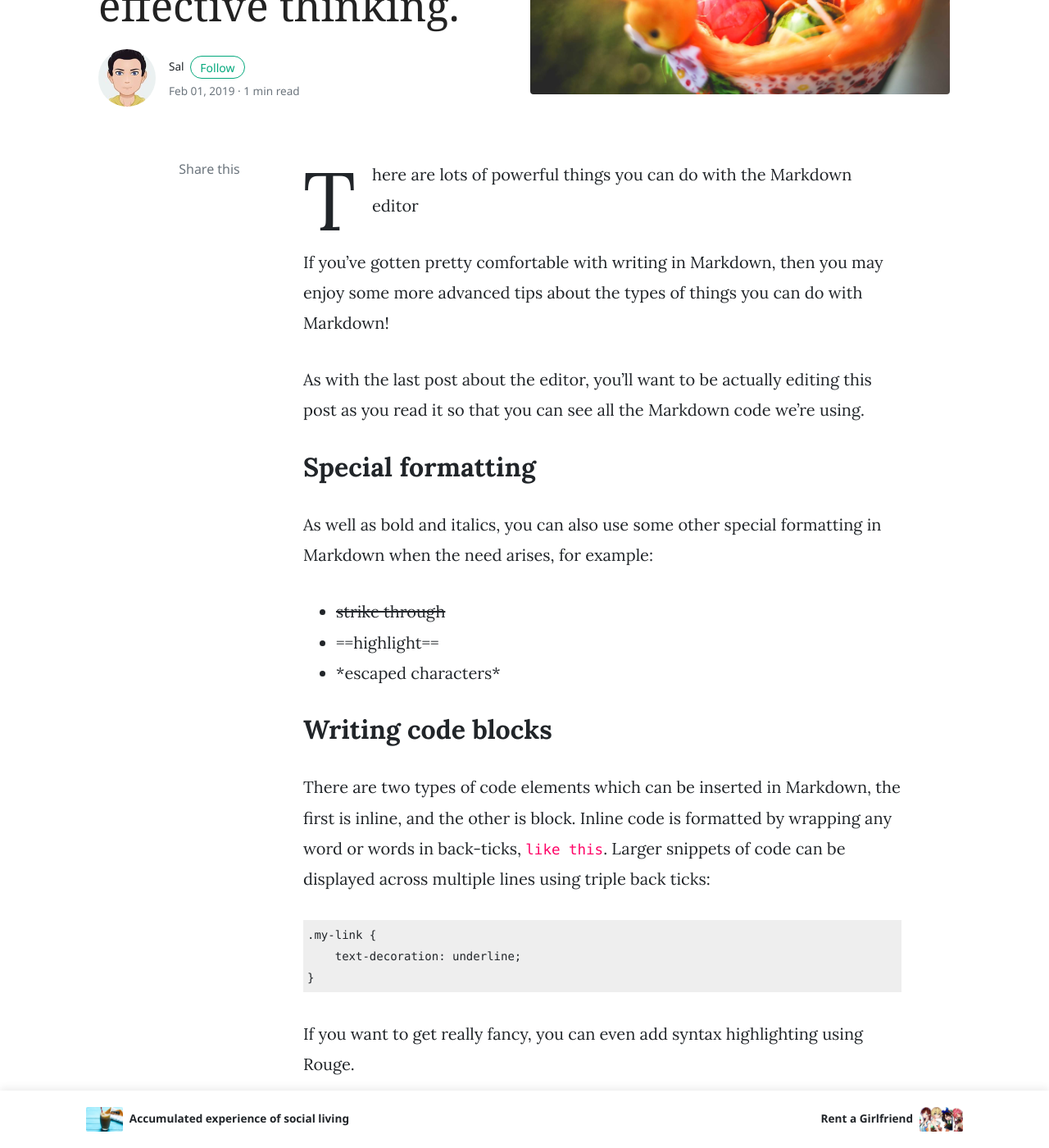
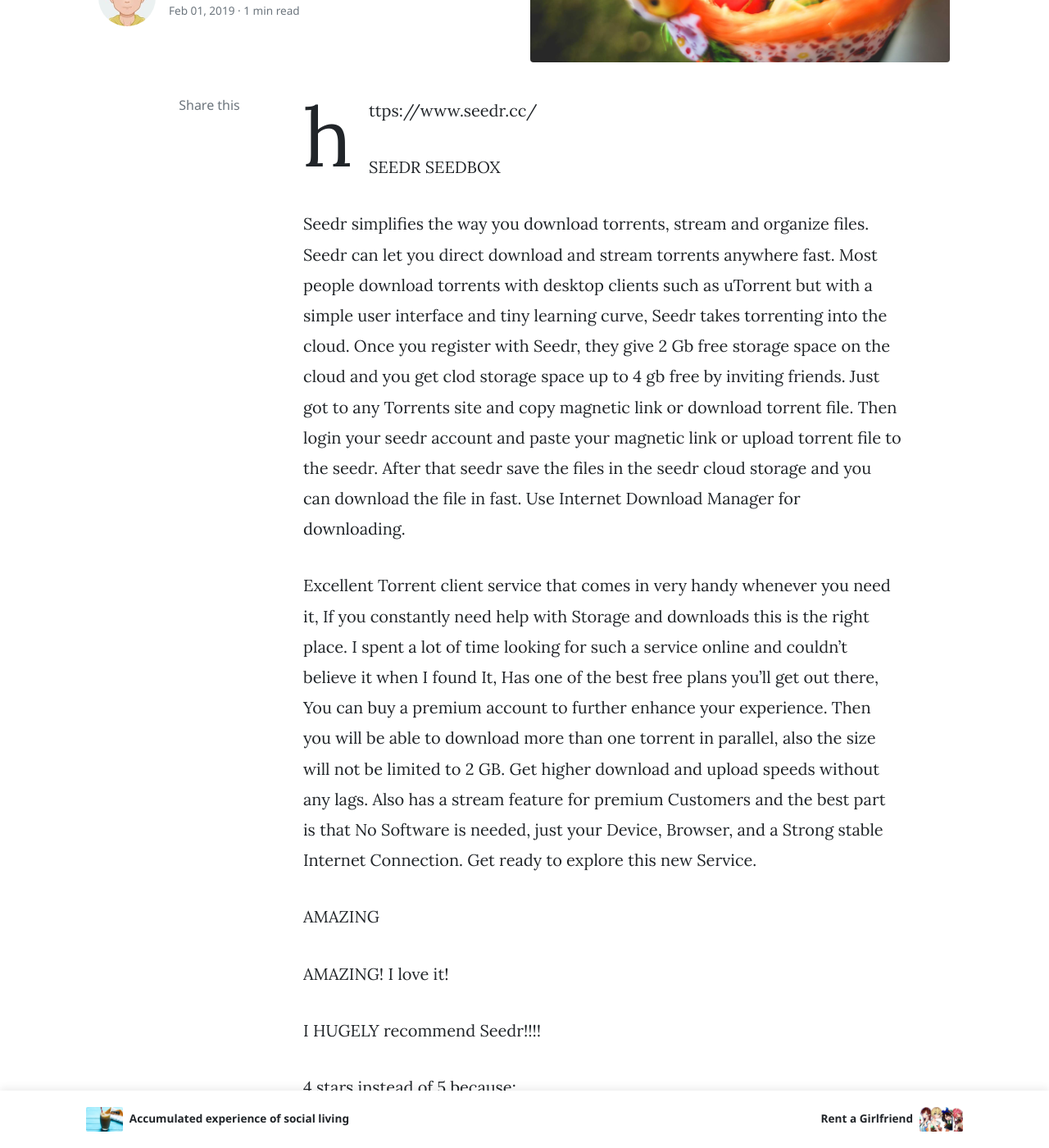
Before and after one commit to kotobuki09/kngo, a Jekyll site: the page built from _posts/2019-02-01-education.md, in a window 1280 px wide and 1400 px high, scrolled down 365 px. Shown: the whole window at 82% size. Built offline with Jekyll 4.4.1, drawn with Linux system fonts in a browser that asks for light colours; nearby versions of some CDN libraries; comment, search, counter and statistics services are not loaded; some of the changed text lies outside the part shown.

Commit message:
Update 2019-02-01-education.md

````diff
--- a/_posts/2019-02-01-education.md
+++ b/_posts/2019-02-01-education.md
@@ -1,48 +1,28 @@
 ---
 layout: post
-title:  "Education must also train one for quick, resolute and effective thinking."
+title:  "Seedr - Education and Useful tools"
 categories: [ Jekyll, tutorial ]
 image: assets/images/3.jpg
 ---
-There are lots of powerful things you can do with the Markdown editor
+https://www.seedr.cc/
 
-If you've gotten pretty comfortable with writing in Markdown, then you may enjoy some more advanced tips about the types of things you can do with Markdown!
+SEEDR SEEDBOX
 
-As with the last post about the editor, you'll want to be actually editing this post as you read it so that you can see all the Markdown code we're using.
+Seedr simplifies the way you download torrents, stream and organize files. Seedr can let you direct download and stream torrents anywhere fast. Most people download torrents with desktop clients such as uTorrent but with a simple user interface and tiny learning curve, Seedr takes torrenting into the cloud. Once you register with Seedr, they give 2 Gb free storage space on the cloud and you get clod storage space up to 4 gb free by inviting friends. Just got to any Torrents site and copy magnetic link or download torrent file. Then login your seedr account and paste your magnetic link or upload torrent file to the seedr. After that seedr save the files in the seedr cloud storage and you can download the file in fast. Use Internet Download Manager for downloading.
 
 
-## Special formatting
-
-As well as bold and italics, you can also use some other special formatting in Markdown when the need arises, for example:
-
-+ ~~strike through~~
-+ ==highlight==
-+ \*escaped characters\*
 
 
-## Writing code blocks
+Excellent Torrent client service that comes in very handy whenever you need it, If you constantly need help with Storage and downloads this is the right place. I spent a lot of time looking for such a service online and couldn't believe it when I found It, Has one of the best free plans you'll get out there, You can buy a premium account to further enhance your experience. Then you will be able to download more than one torrent in parallel, also the size will not be limited to 2 GB. Get higher download and upload speeds without any lags. Also has a stream feature for premium Customers and the best part is that No Software is needed, just your Device, Browser, and a Strong stable Internet Connection. Get ready to explore this new Service.
 
-There are two types of code elements which can be inserted in Markdown, the first is inline, and the other is block. Inline code is formatted by wrapping any word or words in back-ticks, `like this`. Larger snippets of code can be displayed across multiple lines using triple back ticks:
+AMAZING
 
-```
-.my-link {
-    text-decoration: underline;
-}
-```
+AMAZING! I love it!
 
-If you want to get really fancy, you can even add syntax highlighting using Rouge.
+I HUGELY recommend Seedr!!!!
 
+4 stars instead of 5 because:
+- video files can have multiple languages. However, the dedicated video player doesn't allow us to switch from a language to another.
+- the mobile version of their website isn't that convenient for adding subtitles.
 
-![walking]({{ site.baseurl }}/assets/images/8.jpg)
-
-## Reference lists
-
-The quick brown jumped over the lazy.
-
-Another way to insert links in markdown is using reference lists. You might want to use this style of linking to cite reference material in a Wikipedia-style. All of the links are listed at the end of the document, so you can maintain full separation between content and its source or reference.
-
-## Full HTML
-
-Perhaps the best part of Markdown is that you're never limited to just Markdown. You can write HTML directly in the Markdown editor and it will just work as HTML usually does. No limits! Here's a standard YouTube embed code as an example:
-
-<p><iframe style="width:100%;" height="315" src="https://www.youtube.com/embed/Cniqsc9QfDo?rel=0&amp;showinfo=0" frameborder="0" allowfullscreen></iframe></p>
+HOWEVER, these are just small things. The rest of the production works just fine. And the speed is incredibly high!!!
````
